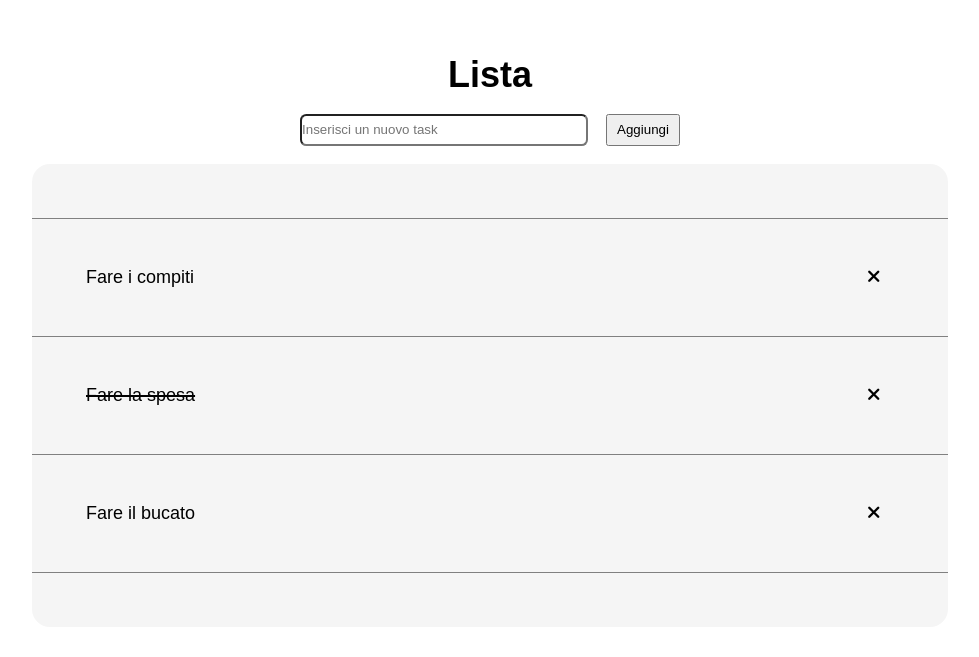
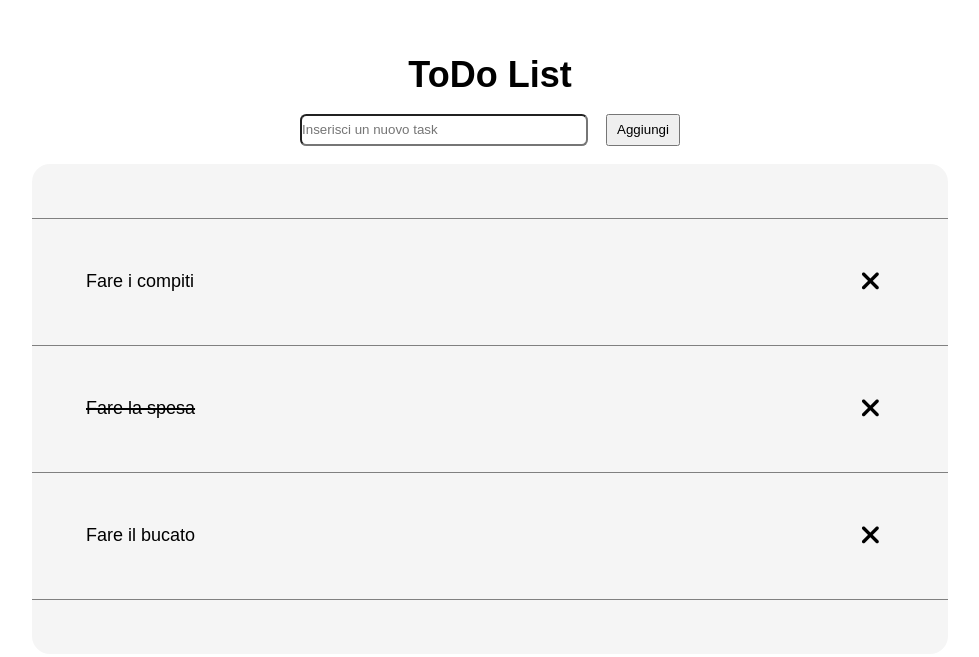
Before and after one commit to alessandrorumi/vue-todolist, a plain HTML site: page Bonus/index.html in a window 1280 px wide. Shown: the whole page, without its empty margins (150-1129 px from the left). Drawn offline with nearby package versions, Linux system fonts and the light colour scheme.

Commit message:
Style: Icone più grandi

```diff
--- a/Bonus/index.html
+++ b/Bonus/index.html
@@ -16,7 +16,7 @@
 
     <div class="container">
 
-      <h1>Lista</h1>
+      <h1>ToDo List</h1>
 
       <div class="input-send">
         <input type="text" placeholder="Inserisci un nuovo task" v-model="userInput.text" @keyup.enter="addTodo">
@@ -34,7 +34,7 @@
             <div :class="todos[i].done === true ? 'barrato' : ''">
               {{ todo.text }}
             </div>
-            <i class="fa-solid fa-xmark" style="color: #000000;" @click="removeTodo(i)"></i>
+            <i class="fa-solid fa-xmark" style="color: #000000; font-size: 1.5rem;" @click="removeTodo(i)"></i>
           </li>
         </ul>
 
```
